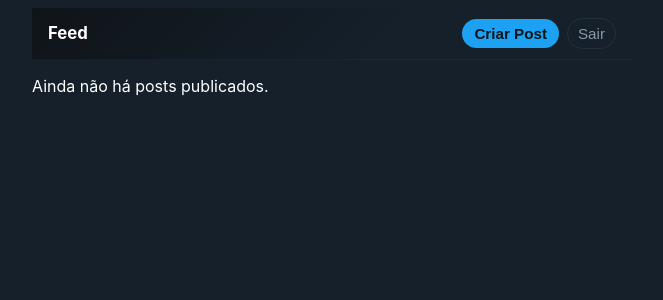
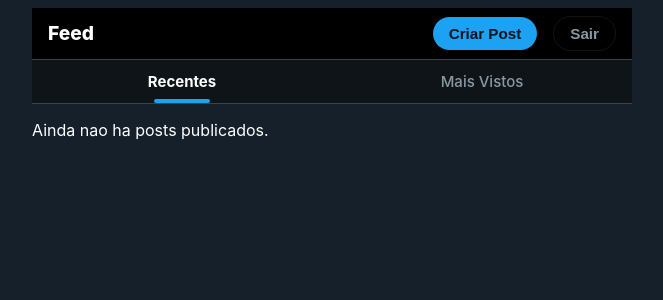
Before and after one commit to MagnoCavalcanti/blog-django, a Django app: page / in a window 1280 px wide. Shown: the top 300 px of the page, without its empty margins (308-971 px from the left). Run offline with Django 5.2, Linux system fonts and the light colour scheme; the visitor is signed in with stand-in values (Sample User, id 1); data that the repository does not hold is empty; some libraries are stand-ins or nearby versions.

Commit message:
ajeitando html e css feed

```diff
--- a/core/static/style/feed.css
+++ b/core/static/style/feed.css
@@ -1,3 +1,141 @@
+/* --- ESTILOS PARA O CABECALHO DE ABAS (TABS) --- */
+
+.feed-tabs-container {
+    display: flex;
+    width: 100%;
+    /* Fundo escuro */
+    background-color: #0f1418;
+    border-bottom: 1px solid #38444d; /* Linha divisoria */
+    position: sticky; /* Fixa as abas logo abaixo do header */
+    top: 50px; /* Ajuste para ficar abaixo do seu .site-header fixo */
+    z-index: 40;
+}
+
+.aba {
+    flex: 1; /* Garante que as abas ocupem o mesmo espaco */
+    text-align: center;
+    padding: 12px 0;
+    position: relative;
+    transition: background-color 0.2s;
+}
+
+.aba:hover {
+    background-color: rgba(255, 255, 255, 0.05); /* Efeito sutil de hover */
+    cursor: pointer;
+}
+
+.link-aba {
+    text-decoration: none;
+    color: #8899a6; /* Cor cinza claro para abas nao selecionadas */
+    font-size: 15px;
+    font-weight: 500;
+    display: block;
+}
+
+.aba.selecionada .link-aba {
+    color: #ffffff; /* Cor branca para o texto da aba selecionada */
+    font-weight: 700;
+}
+
+/* Indicador azul (a linha azul embaixo da aba selecionada) */
+.aba.selecionada::after {
+    content: '';
+    position: absolute;
+    bottom: 0;
+    left: 50%;
+    transform: translateX(-50%);
+    width: 56px; /* Largura da linha azul */
+    height: 4px;
+    background-color: #1da1f2; /* Cor azul do Twitter/X */
+    border-radius: 9999px;
+}
+
+
+/* --- CORRECOES NO HEADER E BOTOES (Para resolver o problema de estetica) --- */
+
+/* Header full-width e Alinhamento */
+.site-header {
+    width: 100%;
+    display: flex;
+    align-items: center;
+    justify-content: center;
+    text-align: left;
+    /* AJUSTE: Padding mais compacto */
+    padding: 8px 16px;
+    box-sizing: border-box;
+    /* AJUSTE: Cor de fundo solida */
+    background: #000000;
+    color: #ffffff;
+    position: sticky;
+    top: 0;
+    z-index: 50;
+    border-bottom: 1px solid #38444d;
+}
+
+.site-header .header-content {
+    max-width: 1100px;
+    width: 100%;
+    display: flex;
+    align-items: center;
+    /* GARANTE ESPACO ENTRE O TITULO E OS BOTOES */
+    justify-content: space-between;
+    gap: 12px;
+}
+
+.site-title {
+    /* AJUSTE: Fonte maior e mais negrita */
+    font-size: 1.2rem;
+    line-height: 1;
+    margin: 0;
+    font-weight: 800;
+    color: #ffffff;
+}
+
+.site-subtitle {
+    display: none; /* esconder subtitulo em barra de navegacao */
+}
+
+.header-cta {
+    display: flex;
+    /* AJUSTE: Mais espaco entre os botoes */
+    gap: 16px;
+    align-items: center;
+}
+
+/* Botoes */
+.btn-primary {
+    background-color: #1da1f2;
+    color: #0b1419;
+    border: none;
+    /* AJUSTE: Padding padrao para botoes */
+    padding: 8px 16px;
+    border-radius: 999px; /* Borda bem arredondada */
+    font-weight: 700;
+    cursor: pointer;
+    transition: transform 0.12s ease, box-shadow 0.12s ease;
+    font-size: 0.95rem;
+}
+
+.btn-primary:hover {
+    transform: translateY(-2px);
+    box-shadow: 0 6px 18px rgba(29,161,242,0.12);
+}
+
+.btn-ghost {
+    background: transparent;
+    color: #8899a6;
+    border: 1px solid rgba(136,153,166,0.12);
+    /* AJUSTE: Padding consistente com o primario */
+    padding: 8px 16px;
+    border-radius: 999px;
+    cursor: pointer;
+    font-size: 0.95rem;
+    font-weight: 600;
+}
+
+
+/* --- RESTANTE DO SEU CSS ORIGINAL --- */
+
 .post {
      border-bottom: 1px solid #38444d;
      padding: 15px;
@@ -38,7 +176,7 @@
      font-size: 0.95em;
 }
 
-/* Estilos das ações do post */
+/* Estilos das acoes do post */
 .post-actions {
      margin-left: 60px;
      display: flex;
@@ -56,12 +194,6 @@
      transition: all 0.2s;
 }
 
-/*.action-button:hover {
-    color: #1da1f2;
-    background-color: rgba(29, 161, 242, 0.1);
-}*/
-
-/* Responsividade */
 @media (max-width: 600px) {
      .container {
          margin: 0;
@@ -73,104 +205,12 @@
      }
 }
 
-/* Header full-width (não full-height) */
-.site-header {
-    width: 100%; /* ocupa toda a largura da janela */
-    display: flex;
-    align-items: center; /* centraliza verticalmente dentro do próprio padding */
-    justify-content: center;
-    text-align: left;
-    padding: 10px 16px; /* barra baixa: menos padding */
-    box-sizing: border-box;
-    background: linear-gradient(135deg, #0f1418 0%, #15202b 60%); /* degrade sutil */
-    color: #ffffff;
-    position: sticky; /* fixa no topo quando der scroll */
-    top: 0;
-    z-index: 50;
-    border-bottom: 1px solid rgba(255,255,255,0.03);
-}
-
-.site-header .header-content {
-    max-width: 1100px;
-    width: 100%;
-    display: flex;
-    align-items: center;
-    justify-content: space-between; /* esquerda: título, direita: ações */
-    gap: 12px;
-}
-
-.site-title {
-    font-size: 1.05rem; /* menor para navbar */
-    line-height: 1;
-    margin: 0;
-    font-weight: 700;
-    color: #ffffff;
-}
-
-.site-subtitle {
-    display: none; /* esconder subtítulo em barra de navegação */
-}
-
-.header-cta {
-    display: flex;
-    gap: 8px;
-    align-items: center;
-}
-
-.btn-primary {
-    background-color: #1da1f2;
-    color: #0b1419;
-    border: none;
-    padding: 6px 12px; /* menor */
-    border-radius: 999px;
-    font-weight: 600;
-    cursor: pointer;
-    transition: transform 0.12s ease, box-shadow 0.12s ease;
-    font-size: 0.95rem;
-}
-
-.btn-primary:hover {
-    transform: translateY(-2px);
-    box-shadow: 0 6px 18px rgba(29,161,242,0.12);
-}
-
-.btn-ghost {
-    background: transparent;
-    color: #8899a6;
-    border: 1px solid rgba(136,153,166,0.12);
-    padding: 6px 10px; /* menor */
-    border-radius: 999px;
-    cursor: pointer;
-    font-size: 0.95rem;
-}
-
-
-
-/* Ajustes para telas pequenas */
-@media (max-width: 600px) {
-    .site-title {
-        font-size: 0.95rem;
-    }
-
-    .site-subtitle {
-        display: none;
-    }
-
-    .header-cta {
-        gap: 8px;
-    }
-
-    .site-header {
-        padding: 8px 12px; /* ainda menor em mobile */
-    }
-}
-
-/* Estilos para o diálogo de novo post */
+/* Estilos para o dialogo de novo post */
 dialog {
      border: none;
      border-radius: 12px;
      padding: 0;
-    background: transparent; /* o formulário interno terá o fundo */
+     background: transparent;
 }
 
 dialog::backdrop {
--- a/core/templates/pages/feed.html
+++ b/core/templates/pages/feed.html
@@ -4,7 +4,7 @@
 {% block title %}Feed - Meu Blog{% endblock %}
 
 {% block extra_css %}
-<link rel="stylesheet" href="{% static '/style/feed.css' %}">
+<link rel="stylesheet" href="{% static 'style/feed.css' %}">
 {% endblock %}
 
 {% block conteudo %}
@@ -13,46 +13,77 @@
      <dialog>
          <form method="post" action="" class="new-post-form">
             {% csrf_token %}
-            <input type="text" name="title" placeholder="Título do post" required class="new-post-title">
-            <textarea name="content" placeholder="O que você está pensando?" required class="new-post-content"></textarea>
+            <input type="text" name="title" placeholder="Titulo do post" required class="new-post-title">
+            <textarea name="content" placeholder="O que voce esta pensando?" required class="new-post-content"></textarea>
             <button type="submit" class="new-post-submit">Publicar</button>
          </form>
      </dialog>
+
      <header class="site-header">
          <div class="header-content container">
             <h1 class="site-title">Feed</h1>
-            <p class="site-subtitle">Acompanhe as publicações da comunidade e compartilhe suas ideias.</p>
+            <p class="site-subtitle">Acompanhe as publicacoes da comunidade e compartilhe suas ideias.</p>
             <div class="header-cta">
               <button id="open-dialog-btn" class="btn-primary">Criar Post</button>
               <form action="{% url 'logout' %}" method="post">
                    {% csrf_token %}
-                    <button id="open-dialog-btn" class="btn-ghost">Sair</button>
+                   <button class="btn-ghost">Sair</button>
               </form>
-
             </div>
          </div>
      </header>
+
+    <div class="feed-tabs-container">
+        <div class="aba selecionada" data-tab="recentes">
+            <a href="#" class="link-aba">Recentes</a>
+        </div>
+        <div class="aba" data-tab="mais-vistos">
+            <a href="#" class="link-aba">Mais Vistos</a>
+        </div>
+    </div>
          <script>
          document.addEventListener('DOMContentLoaded', function() {
+            // --- Logica do Dialogo (Modal) ---
             const dialog = document.querySelector('dialog');
             const openBtn = document.getElementById('open-dialog-btn');
+
             openBtn.addEventListener('click', function() {
               dialog.showModal();
             });
+
             dialog.addEventListener('click', function(event) {
               if (event.target === dialog) {
                    dialog.close();
               }
             });
+
+            // --- Logica das Abas (Recentes / Mais Vistos) ---
+            const tabs = document.querySelectorAll('.aba');
+
+            tabs.forEach(tab => {
+              tab.addEventListener('click', function(e) {
+                   e.preventDefault();
+
+                   // 1. Remove a selecao (linha azul) de todas as abas
+                   tabs.forEach(t => t.classList.remove('selecionada'));
+
+                   // 2. Adiciona a selecao a aba clicada
+                   this.classList.add('selecionada');
+
+                   // Lógica para carregar posts viria aqui (AJAX)
+              });
+            });
+
          });
      </script>
+
      {% if posts %}
          <div id="posts">
             {% include "partials/posts.html" %}
          </div>
      {% else %}
          <div class="no-posts">
-            <p>Ainda não há posts publicados.</p>
+            <p>Ainda nao ha posts publicados.</p>
          </div>
      {% endif %}
 </div>
```
Lines whose indentation alone changed are shown as unchanged.
